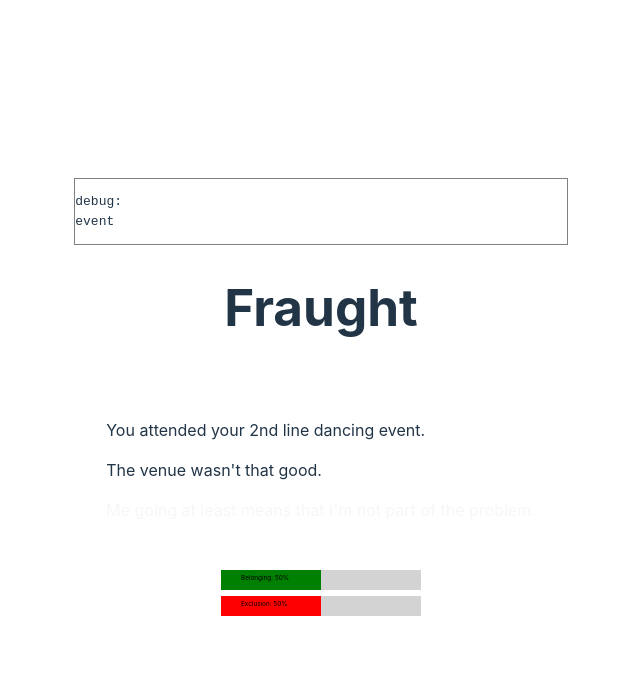
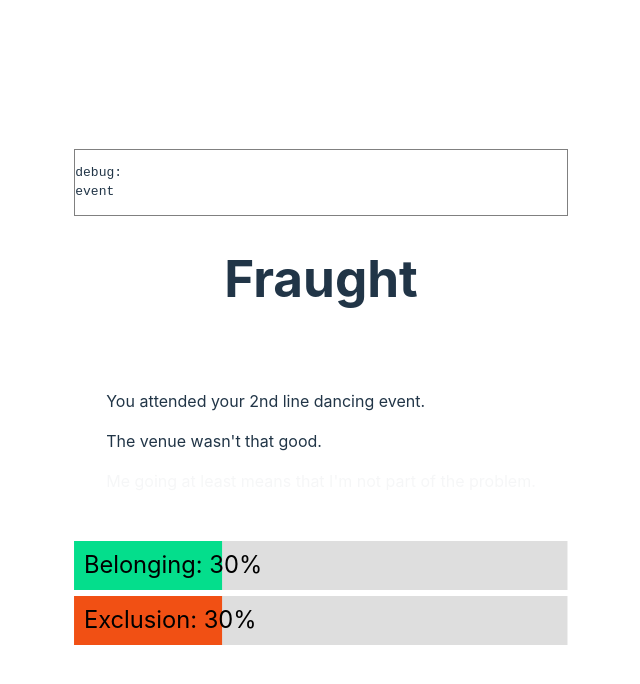
Before and after one commit to mapsandapps/fraught, a React (Vite) app: page / in a window 1280 px wide. Both pictures are taken after a click on the button "Continue". Shown: the top 684 px of the page, without its empty margins (319-959 px from the left). Built offline with nearby package versions, Linux system fonts and the light colour scheme.

Commit message:
Improve meter design

```diff
--- /dev/null
+++ b/src/components/Meters.css
@@ -0,0 +1,16 @@
+rect.container {
+  fill: #DEDEDE;
+  height: 10px;
+}
+
+rect.filled {
+  height: 10px;
+}
+
+rect.filled.belonging {
+  fill: #04DE8C;
+}
+
+rect.filled.exclusion {
+  fill: #F15014;
+}
--- a/src/components/Meters.tsx
+++ b/src/components/Meters.tsx
@@ -1,6 +1,6 @@
-import { Direction, Event, EventHistoryLog, Stat } from "../types";
-import { DEFAULT_METER_ANIMATION_DELAY, MAX_BELONGING, MAX_EXCLUSION, getOccurrencesForEvent } from "../helpers";
-import { useEffect, useState } from "react";
+import { Event, EventHistoryLog, Stat } from "../types";
+import { MAX_BELONGING, MAX_EXCLUSION, getOccurrencesForEvent } from "../helpers";
+import "./Meters.css";
 
 interface MetersProps {
   event?: Event
@@ -8,8 +8,8 @@ interface MetersProps {
 }
 
 export default function Meters(props: MetersProps) {
-  const TEXT_Y = 5;
-  const FONT_SIZE = '0.2em';
+  const TEXT_Y = 6.4;
+  const FONT_SIZE = '0.3em';
   const { event, eventHistoryLog } = props;
 
   const lastEvent = eventHistoryLog[eventHistoryLog.length - 1];
@@ -20,8 +20,6 @@ export default function Meters(props: MetersProps) {
     return occurrence.stat === Stat.belonging
   })
 
-  console.log(occurrences)
-
   const exclusionOccurrences = occurrences.filter(occurrence => {
     return occurrence.stat === Stat.exclusion
   })
@@ -30,10 +28,10 @@ export default function Meters(props: MetersProps) {
 
   return (
     <div className="meters">
-      <svg viewBox={`0 0 ${MAX_BELONGING} 10`} width="200">
-        <rect width={MAX_BELONGING} height="10" fill="lightgray" />
-        <rect width={lastEvent.finalBelonging} height="10" fill="green"></rect>
-        <text x={10} y={TEXT_Y} fontSize={FONT_SIZE}>
+      <svg viewBox={`0 0 ${MAX_BELONGING} 10`}>
+        <rect className="container" width={MAX_BELONGING} />
+        <rect className="filled belonging" width={lastEvent.finalBelonging} />
+        <text x={2} y={TEXT_Y} fontSize={FONT_SIZE}>
           Belonging: {lastEvent.finalBelonging}%
         </text>
         {belongingOccurrences.map((occurrence, i) => {
@@ -55,9 +53,9 @@ export default function Meters(props: MetersProps) {
           return (
             <>
               <g className="plop-in" style={{ animationDelay }}>
-                <rect width={MAX_BELONGING} height="10" fill="lightgray" />
-                <rect width={belonging} height="10" fill="green"></rect>
-                <text x={10} y={TEXT_Y} fontSize={FONT_SIZE}>
+                <rect className="container" width={MAX_BELONGING} />
+                <rect className="filled belonging" width={belonging} />
+                <text x={2} y={TEXT_Y} fontSize={FONT_SIZE}>
                   Belonging: {belonging}%
                 </text>
               </g>
@@ -74,10 +72,10 @@ export default function Meters(props: MetersProps) {
         })}
       </svg>
       <br />
-      <svg viewBox={`0 0 ${MAX_EXCLUSION} 10`} width="200">
-        <rect width={MAX_EXCLUSION} height="10" fill="lightgray" />
-        <rect width={lastEvent.finalExclusion} height="10" fill="red"></rect>
-        <text x={10} y={TEXT_Y} fontSize={FONT_SIZE}>
+      <svg viewBox={`0 0 ${MAX_EXCLUSION} 10`}>
+        <rect className="container" width={MAX_EXCLUSION} />
+        <rect className="filled exclusion" width={lastEvent.finalExclusion}></rect>
+        <text x={2} y={TEXT_Y} fontSize={FONT_SIZE}>
           Exclusion: {lastEvent.finalExclusion}%
         </text>
         {exclusionOccurrences.map((occurrence, i) => {
@@ -99,9 +97,9 @@ export default function Meters(props: MetersProps) {
           return (
             <>
               <g className="plop-in" style={{ animationDelay }}>
-                <rect width={MAX_EXCLUSION} height="10" fill="lightgray" />
-                <rect width={exclusion} height="10" fill="red"></rect>
-                <text x={10} y={TEXT_Y} fontSize={FONT_SIZE}>
+                <rect className="container" width={MAX_EXCLUSION} />
+                <rect className="filled exclusion" width={exclusion}></rect>
+                <text x={2} y={TEXT_Y} fontSize={FONT_SIZE}>
                   Exclusion: {exclusion}%
                 </text>
               </g>
--- a/src/helpers.ts
+++ b/src/helpers.ts
@@ -5,12 +5,12 @@ import { filter, flatten, random, sampleSize, sum } from 'lodash';
 export const DEFAULT_HOBBY = "Line dancing";
 export const DEFAULT_TEXT_ANIMATION_DELAY = 1000; // ms
 export const DEFAULT_METER_ANIMATION_DELAY = 700; // ms
-export const INIT_BELONGING = 50;
+export const INIT_BELONGING = 30;
 export const MAX_BELONGING = 100;
-export const INIT_EXCLUSION = 50;
+export const INIT_EXCLUSION = 30;
 export const MAX_EXCLUSION = 100;
-export const HOME_BELONGING = 10;
-export const HOME_EXCLUSION = 10;
+export const HOME_BELONGING = 5;
+export const HOME_EXCLUSION = 5;
 export const MAX_BELONGING_DELTA = 10;
 export const MAX_EXCLUSION_DELTA = 10;
 
```
